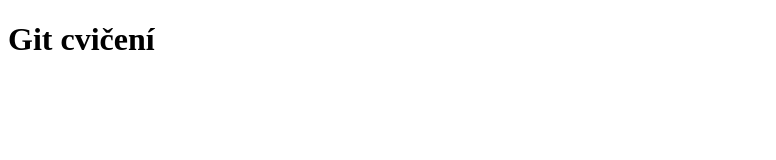
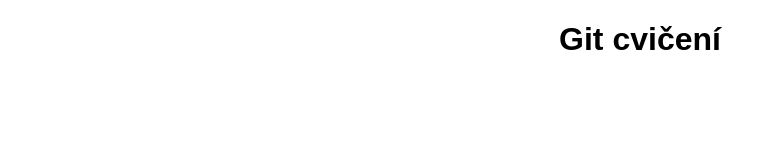
Before and after one commit to GabciKa/git-cviceni, a plain HTML site: page index.html in a window 1280 px wide. Shown: the whole page, without its empty margins (0-776 px from the left). Drawn offline with Linux system fonts and the light colour scheme.

Commit message:
Základní styly

```diff
--- a/index.html
+++ b/index.html
@@ -5,6 +5,7 @@
     <meta http-equiv="X-UA-Compatible" content="IE=edge">
     <meta name="viewport" content="width=device-width, initial-scale=1.0">
     <title>Git cvičení</title>
+    <link rel="stylesheet" href="style.css">
 </head>
 <body>
 
--- /dev/null
+++ b/style.css
@@ -0,0 +1,6 @@
+body {
+	font-family: sans-serif;
+	text-align: center;
+	max-width: 600px;
+	margin: 0 auto;
+}
```
